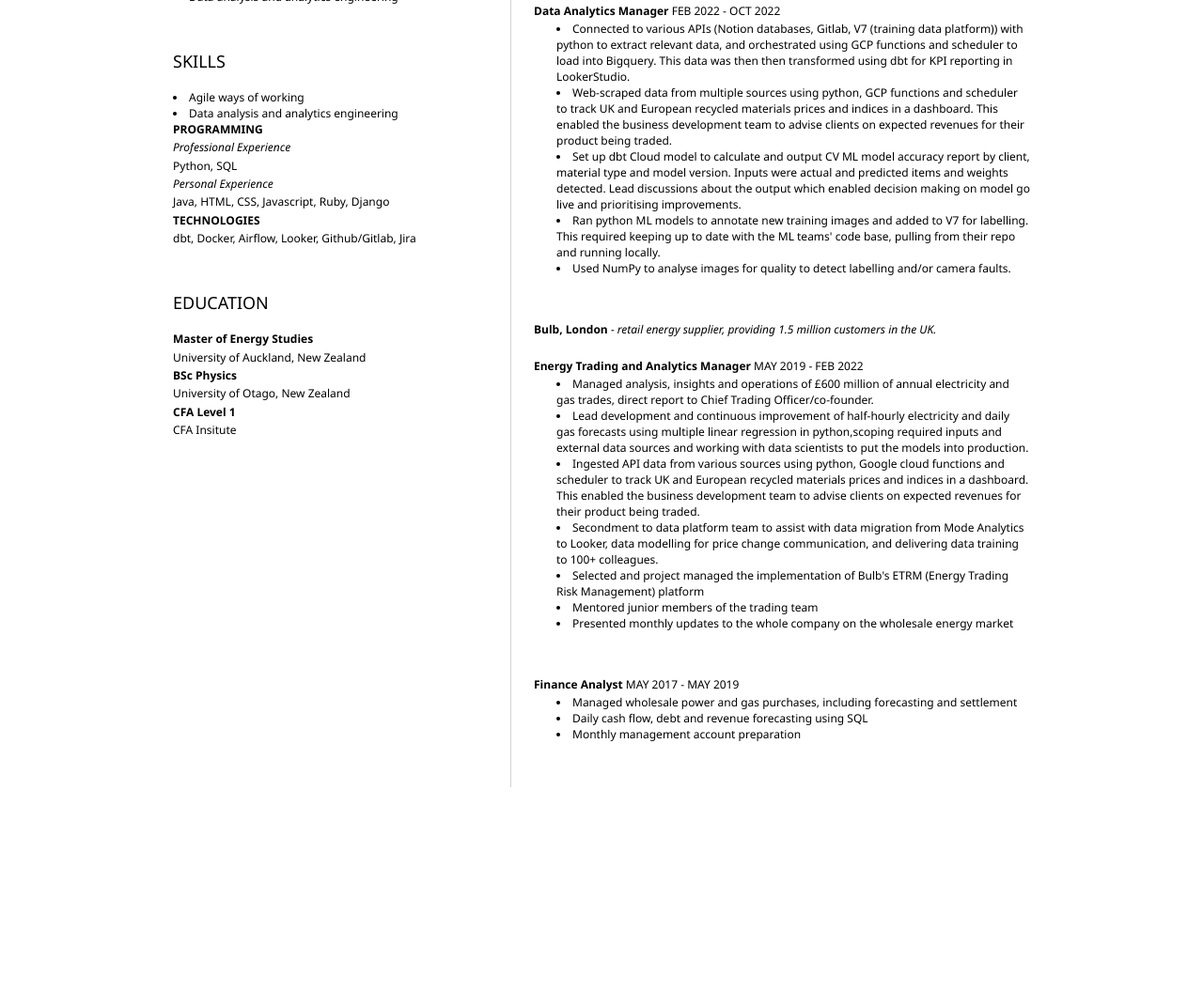
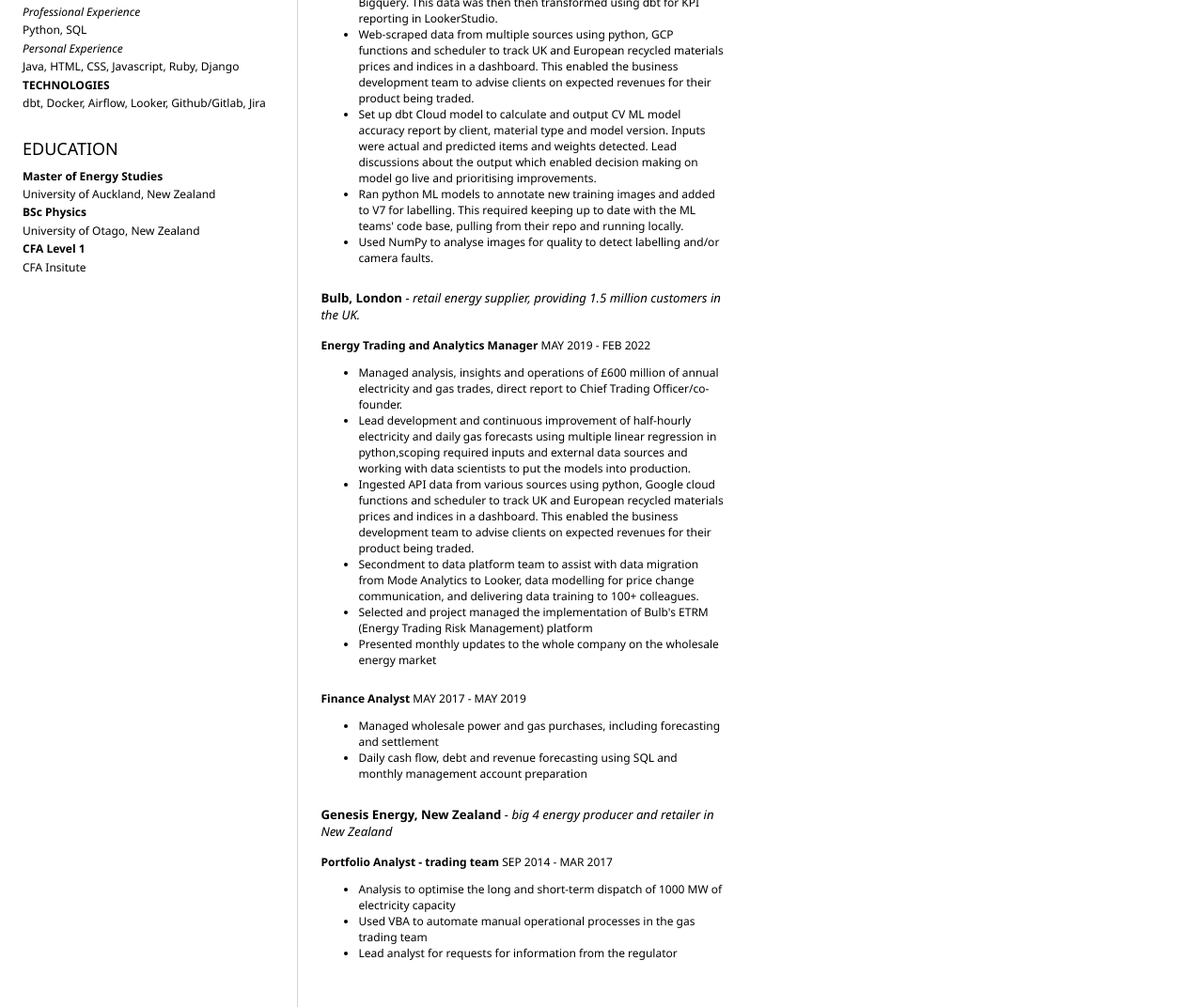
Before and after one commit to samanthagoodhue/resume, a plain HTML site: page index.html in a window 1280 px wide. Shown: the part 467-1539 px from the top of the page at 94% size. Before the commit the page ends 1305 px from the top, so only its background shows below. Drawn offline with Linux system fonts and the light colour scheme.

Commit message:
revision

```diff
--- a/index.html
+++ b/index.html
@@ -85,46 +85,58 @@
 				<section>
 					<h2>WORK EXPERIENCE</h2>
                     <p>
-                        <b>Truecircle, London</b>
+                        <h3><b>Truecircle, London</b>
                         <i>- start-up providing hardware, computer vision and dashboard solutions for the recycling industry.</i>
+                    </h3>
                     </p>
-                <br>
                 <p>
                         <b>Data Analytics Manager</b>
                         FEB 2022 - OCT 2022
-                    </p>
-                    <section>
+                </p>
+                    <UL>
                     <li>Connected to various APIs (Notion databases, Gitlab, V7 (training data platform)) with python to extract relevant data, and orchestrated using GCP functions and scheduler to load into Bigquery. This data was then then transformed using dbt for KPI reporting in LookerStudio.</li>
                     <li>Web-scraped data from multiple sources using python, GCP functions and scheduler to track UK and European recycled materials prices and indices in a dashboard. This enabled the business development team to advise clients on expected revenues for their product being traded.</li>
                     <li>Set up dbt Cloud model to calculate and output CV ML model accuracy report by client, material type and model version. Inputs were actual and predicted items and weights detected. Lead discussions about the output which enabled decision making on model go live and prioritising improvements.</li>
                     <li>Ran python ML models to annotate new training images and added to V7  for labelling. This required keeping up to date with the ML teams' code base, pulling from their repo and running locally.
                     <li>Used NumPy to analyse images for quality to detect labelling and/or camera faults.
-                    </section>
-                    <p>
+                    </ul>
+                    <h3>
                         <b>Bulb, London</b>
                         <i>- retail energy supplier, providing 1.5 million customers in the UK.</i>
-                    </p>
-                <br>
+                    </h3>
                 <p>
                         <b>Energy Trading and Analytics Manager</b>
                         MAY 2019 - FEB 2022
                     </p>
-                    <section>
+                    <ul>
                     <li>Managed analysis, insights and operations of £600 million of annual electricity and gas trades, direct report to Chief Trading Officer/co-founder.</li>
                     <li>Lead development and continuous improvement of half-hourly electricity and daily gas forecasts using multiple linear regression in python,scoping required inputs and external data sources and working with data scientists to put the models into production.</li>     <li>Ingested API data from various sources using python, Google cloud functions and scheduler to track UK and European recycled materials prices and indices in a dashboard. This enabled the business development team to advise clients on expected revenues for their product being traded.</li>
                     <li>Secondment to data platform team to assist with data migration from Mode Analytics to Looker, data modelling for price change communication, and delivering data training to 100+ colleagues.</li>
                     <li>Selected and project managed the implementation of Bulb's ETRM (Energy Trading Risk Management) platform
-                    <li>Mentored junior members of the trading team</li>
                     <li>Presented monthly updates to the whole company on the wholesale energy market</li>
-                    </section>
+                    </ul>
                         <b>Finance Analyst</b>
                         MAY 2017 - MAY 2019
                     </p>
-                    <section>
+                    <ul>
                     <li>Managed wholesale power and gas purchases, including forecasting and settlement</li>
-                    <li>Daily cash flow, debt and revenue forecasting using SQL</li>
-                    <li>Monthly management account preparation</li>
-                     </section>
+                    <li>Daily cash flow, debt and revenue forecasting using SQL and monthly management account preparation</li>
+                    </ul>
+
+                     <p>
+                        <h3><b>Genesis Energy, New Zealand</b>
+                        <i>-  big 4 energy producer and retailer in New Zealand</i></h3>
+                    </p>
+                     <p>
+                             <b>Portfolio Analyst - trading team</b>
+                             SEP 2014 - MAR 2017
+                         </p>
+                         <ul>
+                            <li>Analysis to optimise the long and short-term dispatch of 1000 MW of electricity capacity</li>
+                            <li>Used VBA to automate manual operational processes in the gas trading team</li>
+                            <li>Lead analyst for requests for information from the regulator</li>
+                        </ul>
+                         </section>
 
                 </section>
 			</article>
--- a/style.css
+++ b/style.css
@@ -6,19 +6,23 @@ body {
 }
 
 h1 {
-    font-size: 3em;
+    font-size: 2.5em;
     letter-spacing: .6em;
-    padding-top: 1em;
-    padding-bottom: 1em;
+    padding-top: 0.5em;
+    padding-bottom: 0.5em;
 }
 
 h2 {
     font-size: 1.5em;
+    padding-bottom: 0.5em;
+}
+
+h3 {
+    font-size: 1.1em;
     padding-bottom: 1em;
 }
 
-h3 {
-    font-size: 1em;
+ul {
     padding-bottom: 1em;
 }
 
@@ -28,7 +32,8 @@ header {
 }
 
 section {
-    margin: auto 1em 4em 2em;
+    margin: auto 2em 2em 2em;
+    padding-bottom: 0.1em;
 }
 
 i {
@@ -53,16 +58,12 @@ h1, h2, h3 {
 main {
     display: grid;
     grid-template-columns: 40% 60%;
-    margin-top: 3em;
+    margin-top: 1em;
 }
 
 header {
     text-align: center;
     margin: auto 2em;
-}
-
-section {
-    margin: auto 1em 4em 2em;
 }
 
 i {
@@ -91,3 +92,8 @@ h1, h2, h3 {
 
 /* Make sure that padding behaves as expected */
 * {box-sizing:border-box}
+
+html,body{
+    height:297mm;
+    width:210mm;
+}
```
